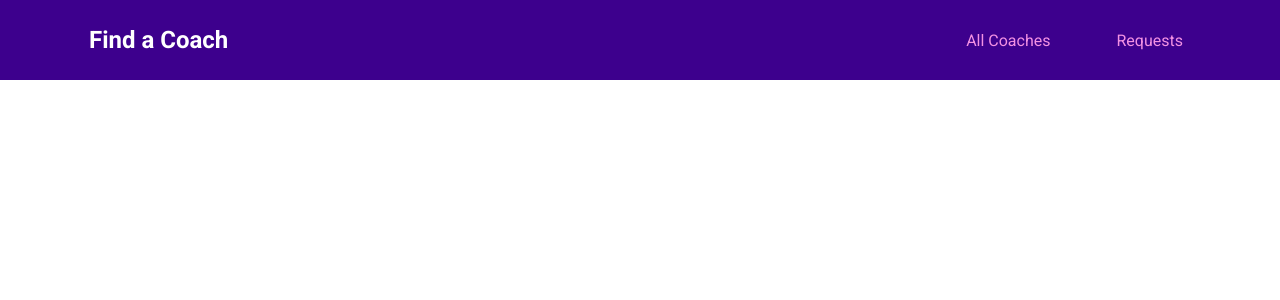
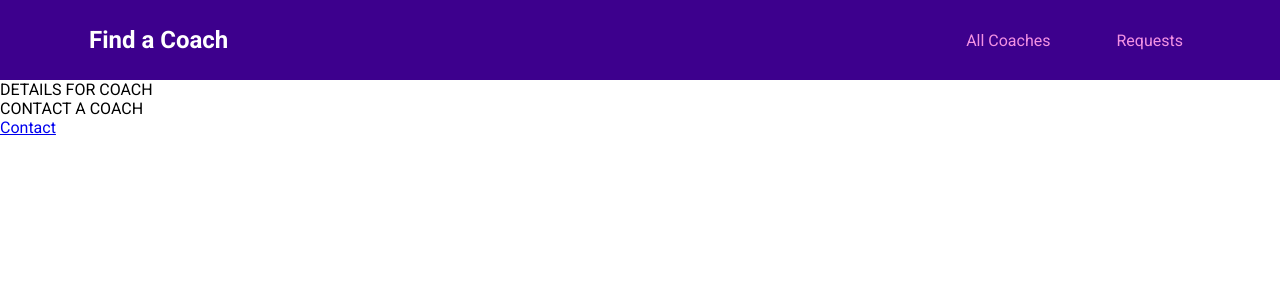
Before and after one commit to FulgurVividus/find-a-coach, a Vue app: page /coaches/c1/contact in a window 1280 px wide. Shown: the top 300 px of the page. Built offline with nearby package versions, Linux system fonts and the light colour scheme.

Commit message:
chore: wiring up pages

```diff
--- a/src/components/layout/TheHeader.vue
+++ b/src/components/layout/TheHeader.vue
@@ -10,7 +10,7 @@
           <router-link to="/coaches">All Coaches</router-link>
         </li>
         <li>
-          <router-link to="/request">Requests</router-link>
+          <router-link to="/requests">Requests</router-link>
         </li>
       </ul>
     </nav>
--- a/src/pages/coaches/CoachDetail.vue
+++ b/src/pages/coaches/CoachDetail.vue
@@ -1,3 +1,9 @@
 <template>
-  <div></div>
+  <section>
+    DETAILS FOR COACH
+
+    <router-view></router-view>
+
+    <router-link to="/coaches/c1/contact">Contact</router-link>
+  </section>
 </template>
--- a/src/pages/coaches/CoachRegistration.vue
+++ b/src/pages/coaches/CoachRegistration.vue
@@ -1,3 +1,3 @@
 <template>
-  <div></div>
+  <section>REGISTER</section>
 </template>
--- a/src/pages/coaches/CoachesList.vue
+++ b/src/pages/coaches/CoachesList.vue
@@ -1,5 +1,13 @@
 <template>
   <section>FILTER</section>
 
-  <section>LIST OF COACHES</section>
+  <section>
+    <div class="controls">
+      <button>Refresh</button>
+      <router-link to="/register">Register as Coach</router-link>
+    </div>
+
+    <ul></ul>
+    LIST OF COACHES
+  </section>
 </template>
--- a/src/pages/requests/ContactCoach.vue
+++ b/src/pages/requests/ContactCoach.vue
@@ -1,3 +1,3 @@
 <template>
-  <div></div>
+  <section>CONTACT A COACH</section>
 </template>
--- a/src/pages/requests/RequestsReceived.vue
+++ b/src/pages/requests/RequestsReceived.vue
@@ -1,3 +1,3 @@
 <template>
-  <div></div>
+  <section>REQUESTS</section>
 </template>
```
